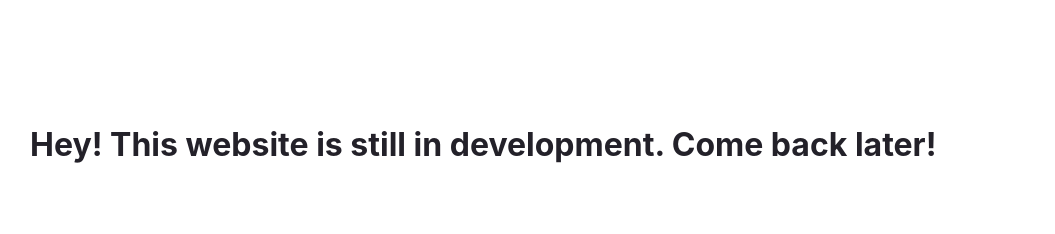
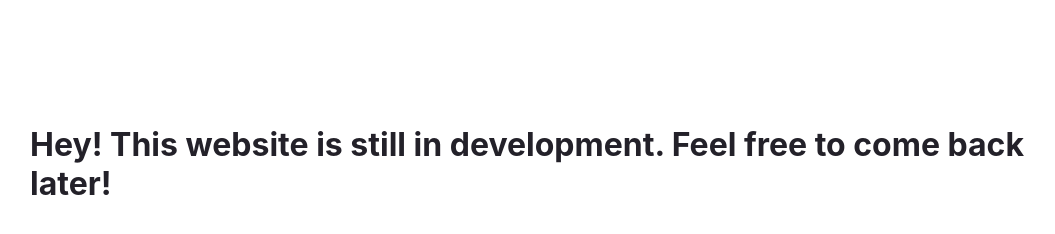
Before and after one commit to MoritzAlexanderHeld/moritzalexanderheld.github.io, a Gatsby site: page / in a window 1280 px wide. Shown: the whole page, without its empty margins (74-1129 px from the left). Built offline with nearby package versions, Linux system fonts and the light colour scheme; Gatsby itself is replaced by a stand-in of ours.

Commit message:
Update index.js

```diff
--- a/src/pages/index.js
+++ b/src/pages/index.js
@@ -126,7 +126,7 @@ const links = [
 const IndexPage = () => {
   return (
     <main style={pageStyles}>
-      <h1> Hey! This website is still in development. Come back later!</h1>
+      <h1> Hey! This website is still in development. Feel free to come back later!</h1>
     </main>
   )
 }
```
